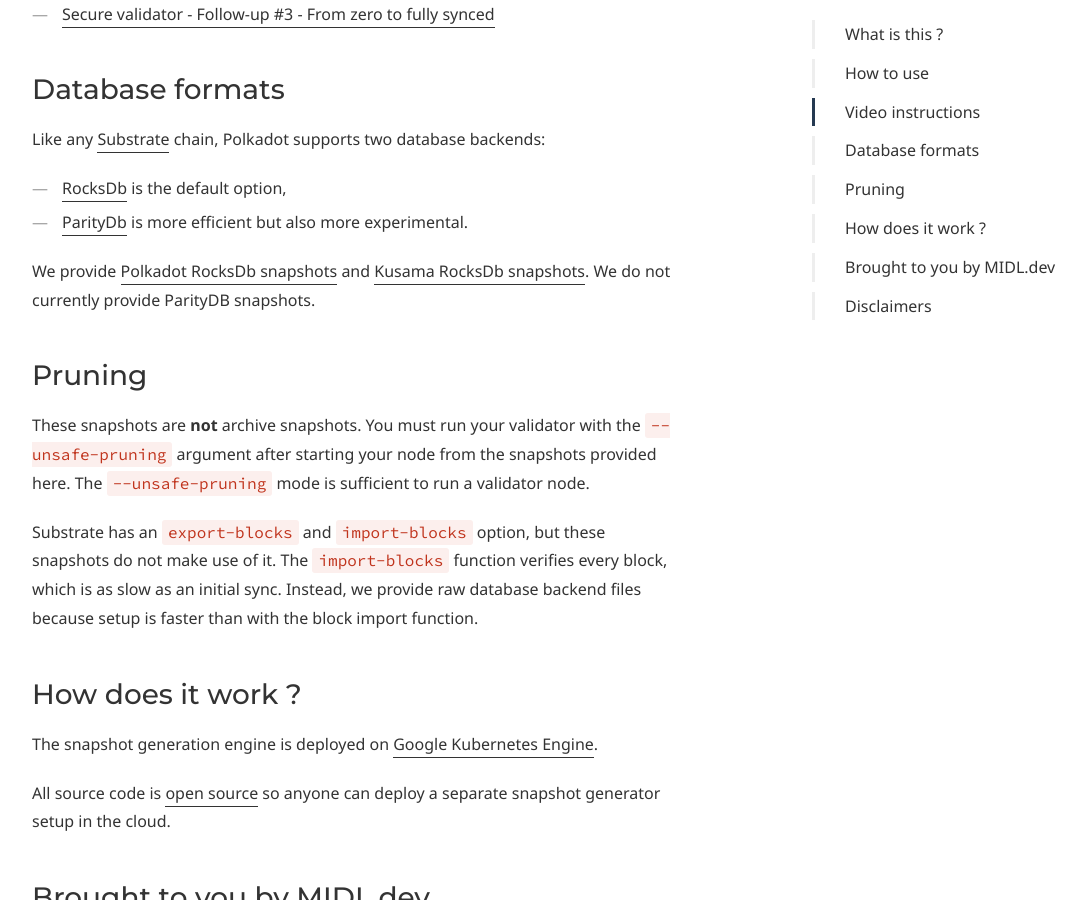
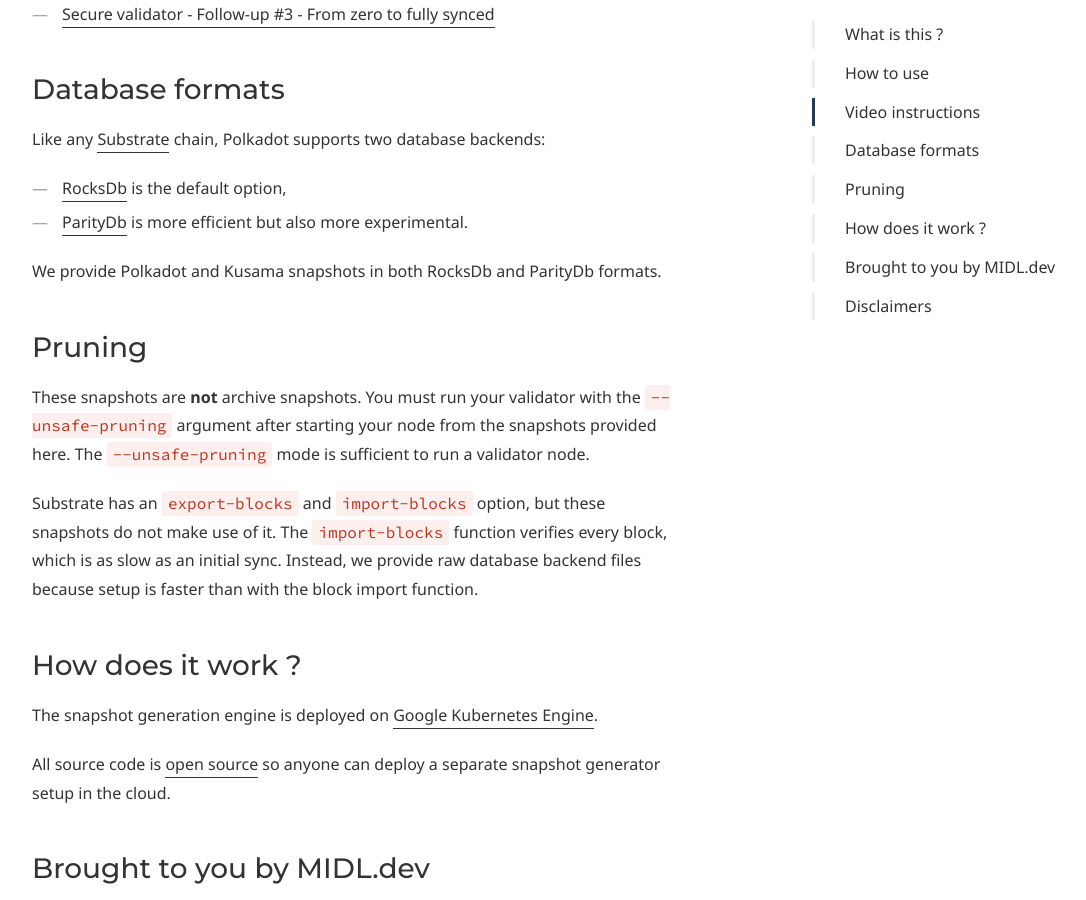
Before and after one commit to midl-dev/polkashots-website, a Jekyll site: the page built from getting-started.md, in a window 1280 px wide and 900 px high, scrolled down 2159 px. Shown: the whole window, without its empty margins (38-1124 px from the left). Built offline with Jekyll 4.4.1, drawn with Linux system fonts in a browser that asks for light colours; some web fonts are replaced.

Commit message:
fix guide for paritydb

```diff
--- a/getting-started.md
+++ b/getting-started.md
@@ -81,7 +81,7 @@
 * [RocksDb](https://rocksdb.org/) is the default option,
 * [ParityDb](https://github.com/paritytech/parity-db) is more efficient but also more experimental.
 
-We provide [Polkadot RocksDb snapshots](https://dot-rocksdb.polkashots.io) and [Kusama RocksDb snapshots](http://ksm-rocksdb.polkashots.io). We do not currently provide ParityDB snapshots.
+We provide Polkadot and Kusama snapshots in both RocksDb and ParityDb formats.
 
 ### Pruning
 
```
